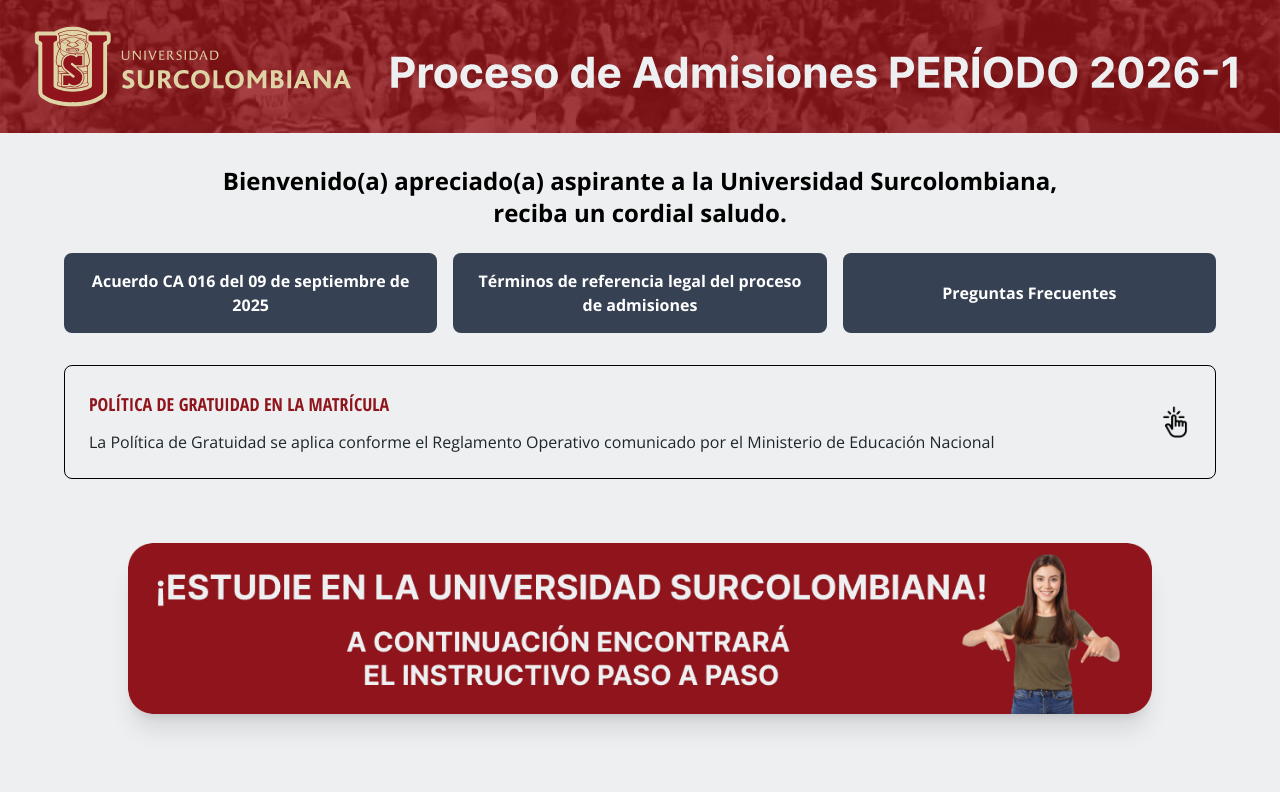
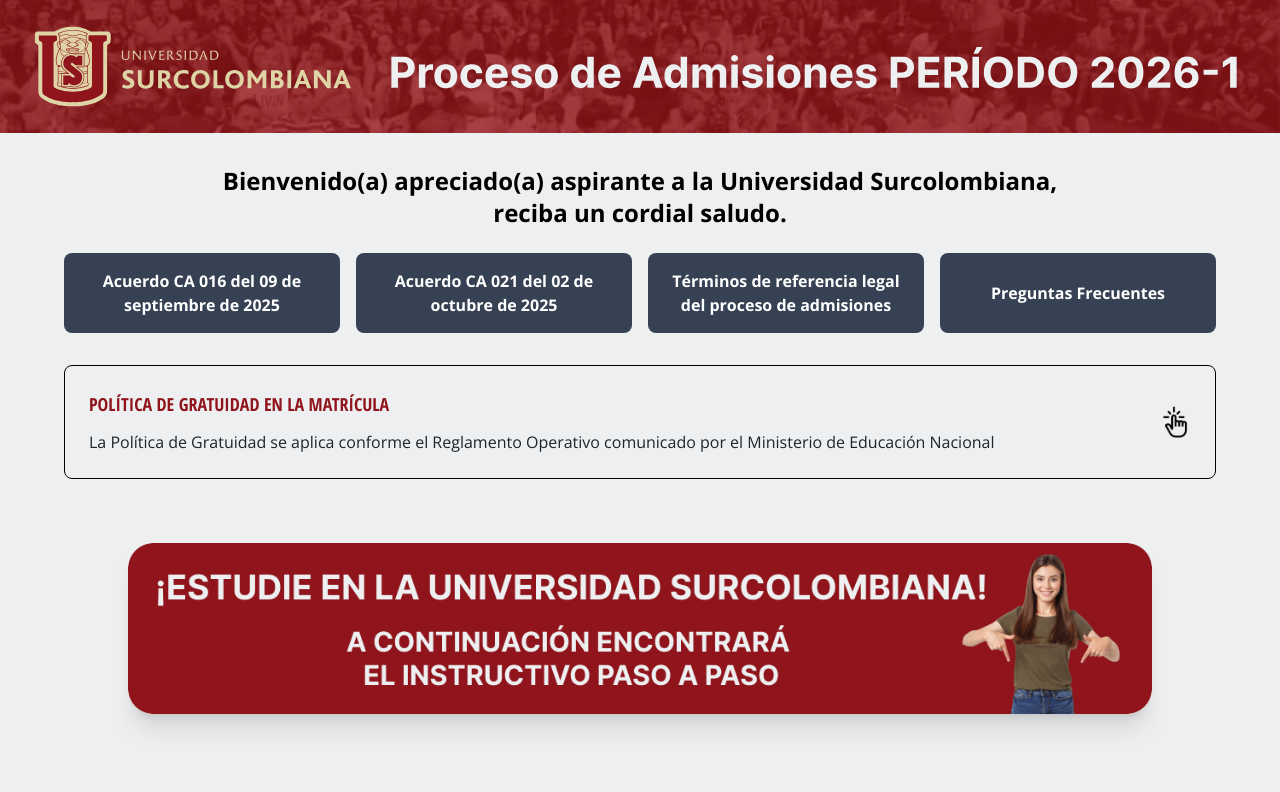
Before and after one commit to Calnico/instructivo-admisiones, an Angular app: page / in a window 1280 px wide. Shown: the top 792 px of the page. Built offline with nearby package versions, Linux system fonts and the light colour scheme.

Commit message:
se agrega boton y documento para el acuerdo ca 021 de 2025

```diff
--- a/src/app/app.html
+++ b/src/app/app.html
@@ -13,10 +13,14 @@
     <p class="text-center text-black text-2xl font-usco mb-6">
       <strong>Bienvenido(a) apreciado(a) aspirante a la Universidad Surcolombiana, <br>reciba un cordial saludo.</strong>
     </p>
-    <div class="grid grid-cols-1 md:grid-cols-3 gap-4 max-w-6xl mx-auto">
+    <div class="grid grid-cols-1 md:grid-cols-4 gap-4 max-w-6xl mx-auto">
       <a href="documents/ACUERDO-CA-016-2025.pdf" target="_blank"
        class="bg-gray-700 hover:bg-gray-800 text-white font-usco-bold py-4 px-6 rounded-lg transform transition-all duration-300 hover:scale-105 hover:shadow-2xl text-center block">
         Acuerdo CA 016 del 09 de septiembre de 2025
+      </a>
+      <a href="documents/ACUERDO-CA-021-2025.pdf" target="_blank"
+       class="bg-gray-700 hover:bg-gray-800 text-white font-usco-bold py-4 px-6 rounded-lg transform transition-all duration-300 hover:scale-105 hover:shadow-2xl text-center block">
+        Acuerdo CA 021 del 02 de octubre de 2025
       </a>
       <button (click)="showTermsDialog()" class="bg-gray-700 hover:bg-gray-800 text-white font-usco-bold py-4 px-6 rounded-lg transform transition-all duration-300 hover:scale-105 hover:shadow-2xl text-center cursor-pointer">
         Términos de referencia legal del proceso de admisiones
```
Also changed, not shown: 1 other file (tests, documents, lock files or other folders).
